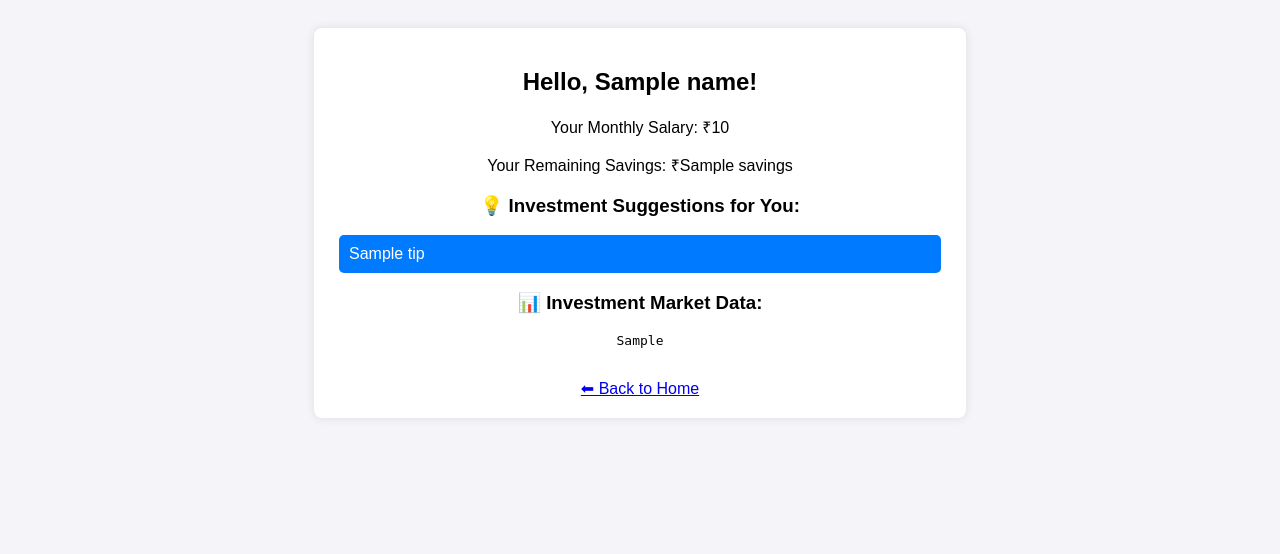
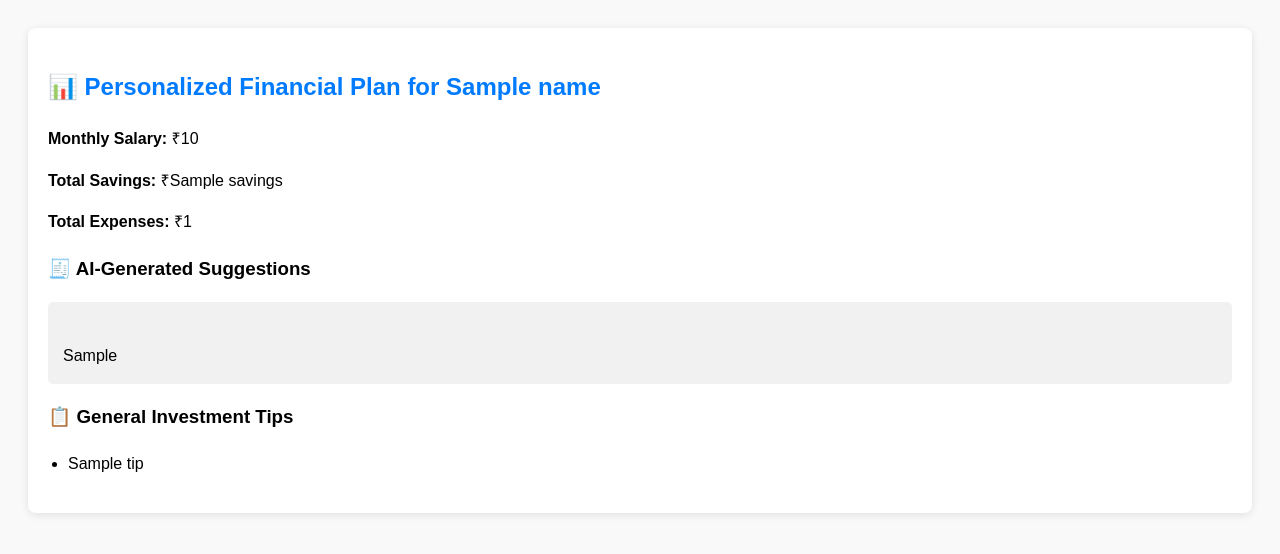
Before and after one commit to prerna204/AI-powered-personal-finance-assistant, a Flask app: template templates/investment.html in a window 1280 px wide. Shown: the top 554 px of the page. Run offline with Flask 3, Linux system fonts and the light colour scheme; the template is opened without the code that fills it: most values are stand-ins (such as "Sample title", 1, 10 or a date in 2020).

Commit message:
add aii thing

```diff
--- a/app.py
+++ b/app.py
@@ -121,44 +121,74 @@ def delete_expense(id):
     return redirect(url_for('view_expenses'))
 
 # Fetch investment recommendations from API
-def get_investment_suggestions():
-    url = 'https://tradematic-cloud.p.rapidapi.com/taskmanager/tasks/0'
-    headers = {
-        'x-rapidapi-key': '76a8f2101cmsh8b82cff487bc52ap1e8f4ajsn0ba57ea6dd45',
-        'x-rapidapi-host': 'tradematic-cloud.p.rapidapi.com'
-    }
+import google.generativeai as genai
 
+genai.configure(api_key="AIzaSyCsQu31o8WJSVmggCavy0NBjVpzlUPVqw0")
+
+# Function to get investment suggestions using Generative AI
+import re
+
+def get_investment_suggestions(savings, salary, expenses):
     try:
-        response = requests.get(url, headers=headers)
-        data = response.json()  # Parse JSON response
-        return data  # Return API response
+        generation_config = {
+            "temperature": 1,
+            "top_p": 0.95,
+            "top_k": 40,
+            "max_output_tokens": 1024,
+            "response_mime_type": "text/plain",
+        }
+
+        model = genai.GenerativeModel(
+            model_name="gemini-2.0-flash-exp",
+            generation_config=generation_config,
+        )
+
+        chat_session = model.start_chat(history=[])
+
+        prompt = f"""
+        I have the following details about a person:
+        Monthly Salary: ₹{salary}
+        Total Savings: ₹{savings}
+        Total Expenses: ₹{expenses}
+
+        Can you suggest personalized saving strategies and investment tips for someone with this financial situation?
+        Please organize the suggestions into the following sections:
+        1. Immediate Actions for Debt Reduction or Expense Control
+        2. Short-term Savings Strategies
+        3. Long-term Investment Options
+        Provide specific and actionable advice for each section.
+        """
+
+        response = chat_session.send_message(prompt)
+        response_text = response.text.strip()
+
+        # Remove all instances of '**' using regex
+        cleaned_response = re.sub(r'\*\*', '', response_text)
+
+        return cleaned_response if cleaned_response else "No suggestions found."
+
     except Exception as e:
-        print(f"API Error: {e}")
-        return None
+        print(f"Generative AI Error: {e}")
+        return "Error fetching suggestions."
 
-# Investment Page
 @app.route('/investment')
 def investment():
     if 'name' not in session or 'salary' not in session:
-        return redirect(url_for('welcome'))  # Redirect if not logged in
+        return redirect(url_for('get_user_info'))  # Redirect if not logged in
 
-    # Fetch user's salary
     salary = session['salary']
-
-    # Get total spending from the database
     conn = sqlite3.connect('finwise.db')
     c = conn.cursor()
-    c.execute('SELECT SUM(amount) FROM expenses')
+    c.execute('SELECT SUM(amount) FROM expenses WHERE user_name = ?', (session['name'],))
     total_spent = c.fetchone()[0] or 0  # Handle None if no expenses
     conn.close()
 
-    # Calculate remaining savings
     savings = salary - total_spent
 
-    # Get investment recommendations from API
-    investment_data = get_investment_suggestions()
+    # Get personalized investment and saving suggestions from Generative AI
+    ai_suggestions = get_investment_suggestions(savings, salary, total_spent)
 
-    # Define investment suggestions based on savings
+    # Define general investment tips based on savings
     if savings < 5000:
         investment_tips = ["Fixed Deposit (FD)", "Recurring Deposit (RD)", "Emergency Fund"]
     elif 5000 <= savings < 20000:
@@ -166,12 +196,14 @@ def investment():
     else:
         investment_tips = ["Stock Market", "Bonds", "Cryptocurrency", "Real Estate"]
 
-    return render_template("investment.html",
-                           name=session['name'],
-                           salary=salary,
-                           savings=savings,
-                           investment_tips=investment_tips,
-                           api_data=investment_data)
+    return render_template(
+        "investment.html",
+        name=session['name'],
+        salary=salary,
+        savings=savings,
+        investment_tips=investment_tips,
+        ai_suggestions=ai_suggestions
+    )
 
 def update_database():
     conn = sqlite3.connect('finwise.db')
--- a/templates/investment.html
+++ b/templates/investment.html
@@ -6,56 +6,53 @@
     <title>Investment Suggestions</title>
     <style>
         body {
-            font-family: Arial, sans-serif;
-            background-color: #f4f4f9;
-            text-align: center;
+            font-family: 'Arial', sans-serif;
+            background-color: #f9f9f9;
             padding: 20px;
         }
         .container {
-            background: white;
+            background: #ffffff;
             padding: 20px;
             border-radius: 8px;
-            box-shadow: 0px 0px 10px rgba(0, 0, 0, 0.1);
-            display: inline-block;
-            width: 50%;
+            box-shadow: 0 2px 8px rgba(0, 0, 0, 0.1);
+            line-height: 1.6;
+        }
+        h2 {
+            color: #007bff;
+        }
+        .ai-suggestions {
+            background: #f1f1f1;
+            padding: 15px;
+            border-radius: 5px;
+            white-space: pre-line;
         }
         ul {
-            text-align: left;
-            padding: 0;
+            padding-left: 20px;
         }
         li {
-            list-style-type: none;
-            background: #007BFF;
-            color: white;
-            padding: 10px;
-            margin: 5px;
-            border-radius: 5px;
+            margin-bottom: 10px;
         }
     </style>
 </head>
 <body>
 
 <div class="container">
-    <h2>Hello, {{ name }}!</h2>
-    <p>Your Monthly Salary: ₹{{ salary }}</p>
-    <p>Your Remaining Savings: ₹{{ savings }}</p>
+    <h2>📊 Personalized Financial Plan for {{ name }}</h2>
+    <p><strong>Monthly Salary:</strong> ₹{{ salary }}</p>
+    <p><strong>Total Savings:</strong> ₹{{ savings }}</p>
+    <p><strong>Total Expenses:</strong> ₹{{ total_spent }}</p>
 
-    <h3>💡 Investment Suggestions for You:</h3>
+    <h3>🧾 AI-Generated Suggestions</h3>
+    <div class="ai-suggestions">
+        {{ ai_suggestions | safe }}
+    </div>
+
+    <h3>📋 General Investment Tips</h3>
     <ul>
         {% for tip in investment_tips %}
             <li>{{ tip }}</li>
         {% endfor %}
     </ul>
-
-    <h3>📊 Investment Market Data:</h3>
-    {% if api_data %}
-        <pre>{{ api_data }}</pre>
-    {% else %}
-        <p>No market data available at the moment.</p>
-    {% endif %}
-
-    <br>
-    <a href="{{ url_for('index') }}">⬅ Back to Home</a>
 </div>
 
 </body>
```
Also changed, not shown: test.py (added, +27 -0 lines), finwise.db, 3 other files.
